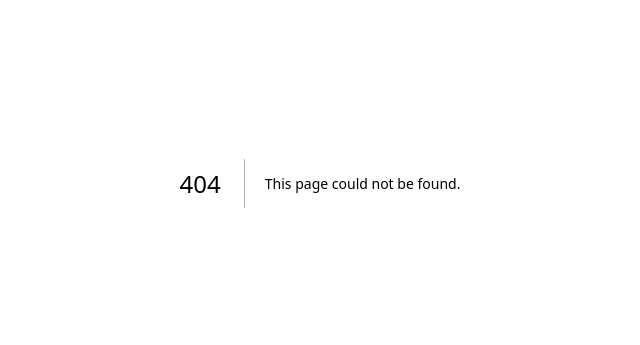
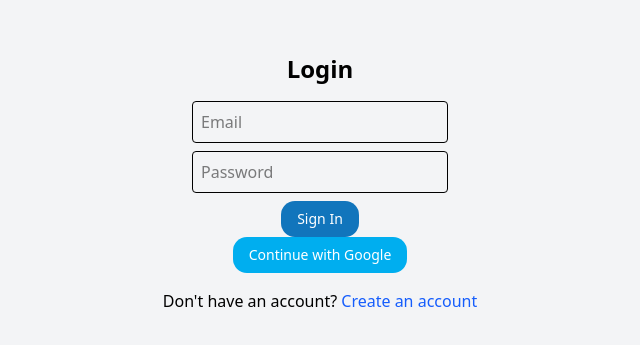
Before and after one commit to DilukshanA/google-auth, a Next.js app: page /login in a window 1280 px wide. Before the commit this address had no page. Shown: the part 217-562 px from the top of the page, without its empty margins (320-960 px from the left). Built offline with nearby package versions, Linux system fonts and the light colour scheme.

Commit message:
create login and sign up

```diff
--- /dev/null
+++ b/src/app/login/page.tsx
@@ -0,0 +1,5 @@
+import LoginSignup from "@/components/LoginSignup";
+
+export default function LoginPage() {
+  return <LoginSignup type="login" />;
+}
--- /dev/null
+++ b/src/app/signup/page.tsx
@@ -0,0 +1,5 @@
+import LoginSignup from "@/components/LoginSignup";
+
+export default function SignupPage() {
+  return <LoginSignup type="signup" />;
+}
--- /dev/null
+++ b/src/components/LoginSignup.tsx
@@ -0,0 +1,78 @@
+"use client";
+import { useState } from "react";
+import { useRouter } from "next/navigation";
+import { signInWithGoogle, signInWithEmail, signUpWithEmail } from "../../lib/auth";
+import Button from "./ui/button";
+import { Button2 } from "./ui/Button2";
+
+interface LoginSignupProps {
+  type: "login" | "signup"; // Determines if it's login or signup
+}
+
+export default function LoginSignup({ type }: LoginSignupProps) {
+  const [email, setEmail] = useState("");
+  const [password, setPassword] = useState("");
+  const router = useRouter();
+
+  const handleAuth = async () => {
+    let user;
+    if (type === "login") {
+      user = await signInWithEmail(email, password);
+    } else {
+      user = await signUpWithEmail(email, password);
+    }
+
+    if (user) {
+      router.push("/"); // Redirect to home after success
+    }
+  };
+
+  const handleGoogleSignIn = async () => {
+    const user = await signInWithGoogle();
+    if (user) {
+      router.push("/"); // Redirect after Google login
+    }
+  };
+
+  return (
+    <div className="flex flex-col items-center justify-center h-screen bg-gray-100">
+      <h2 className="text-2xl font-bold mb-4">{type === "login" ? "Login" : "Sign Up"}</h2>
+      <input
+        type="email"
+        placeholder="Email"
+        className="p-2 border rounded w-64 mb-2"
+        value={email}
+        onChange={(e) => setEmail(e.target.value)}
+      />
+      <input
+        type="password"
+        placeholder="Password"
+        className="p-2 border rounded w-64 mb-2"
+        value={password}
+        onChange={(e) => setPassword(e.target.value)}
+      />
+              <Button2
+                onClick={handleAuth}
+                variant="destructive"
+                className="h-9 bg-[#1175BC] hover:bg-[#0B2838] text-white flex items-center rounded-[14px]"
+              >
+                {type === "login" ? "Sign In" : "Create Account"}
+              </Button2>
+              <Button2
+                onClick={handleGoogleSignIn}
+                variant="destructive"
+                className="h-9 bg-[#00AEEF] hover:bg-[#0B2838] text-white flex items-center rounded-[14px]"
+              >
+                Continue with Google
+              </Button2>
+      <p className="mt-4">
+        {type === "login" ? "Don't have an account?" : "Already have an account?"}{" "}
+        <button onClick={() => router.push(type === "login" ? "/signup" : "/login")} className="text-blue-600 hover:underline">
+          {type === "login" ? "Create an account" : "Sign In"}
+        </button>
+
+      </p>
+
+    </div>
+  );
+}
```
